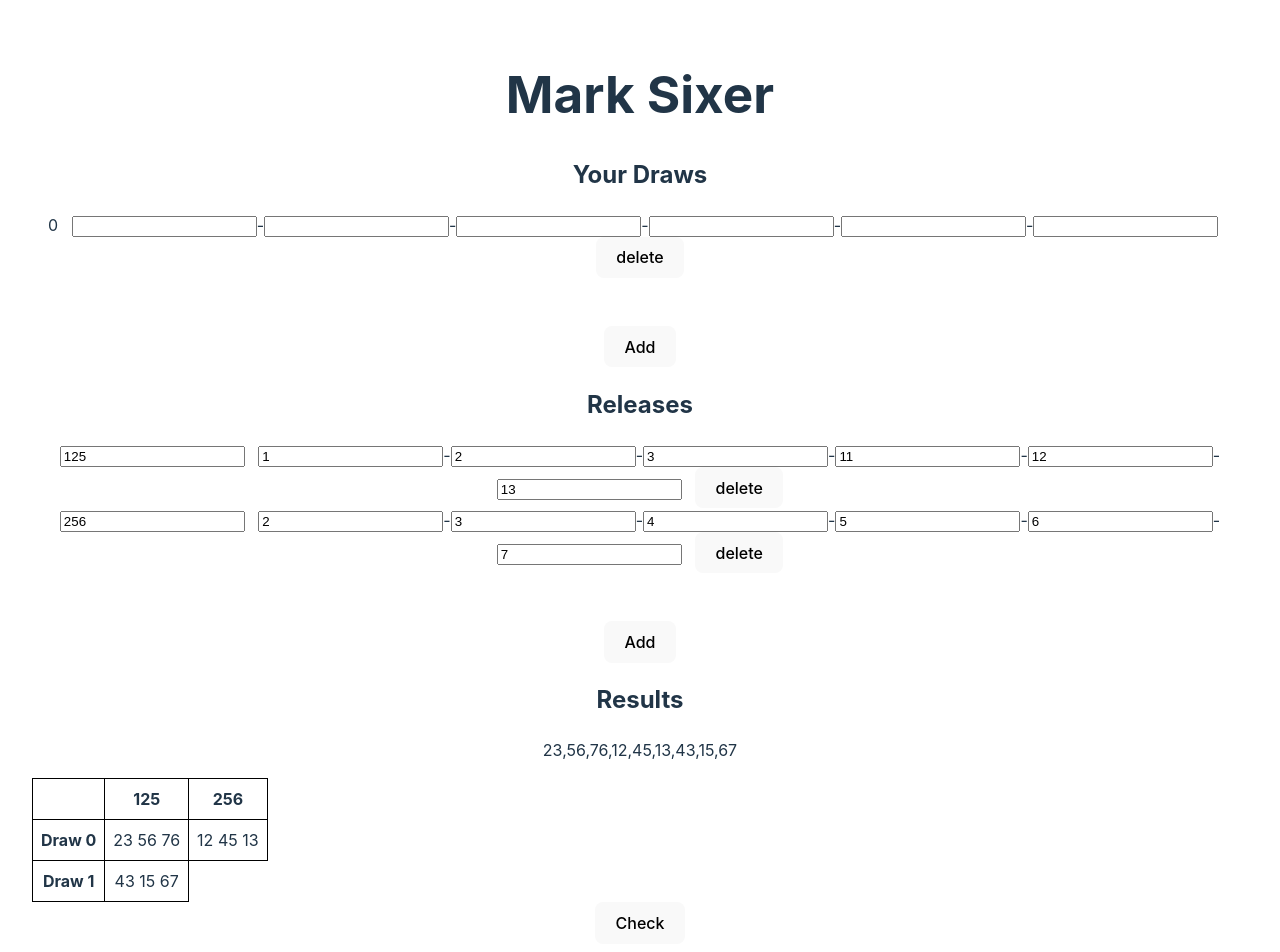
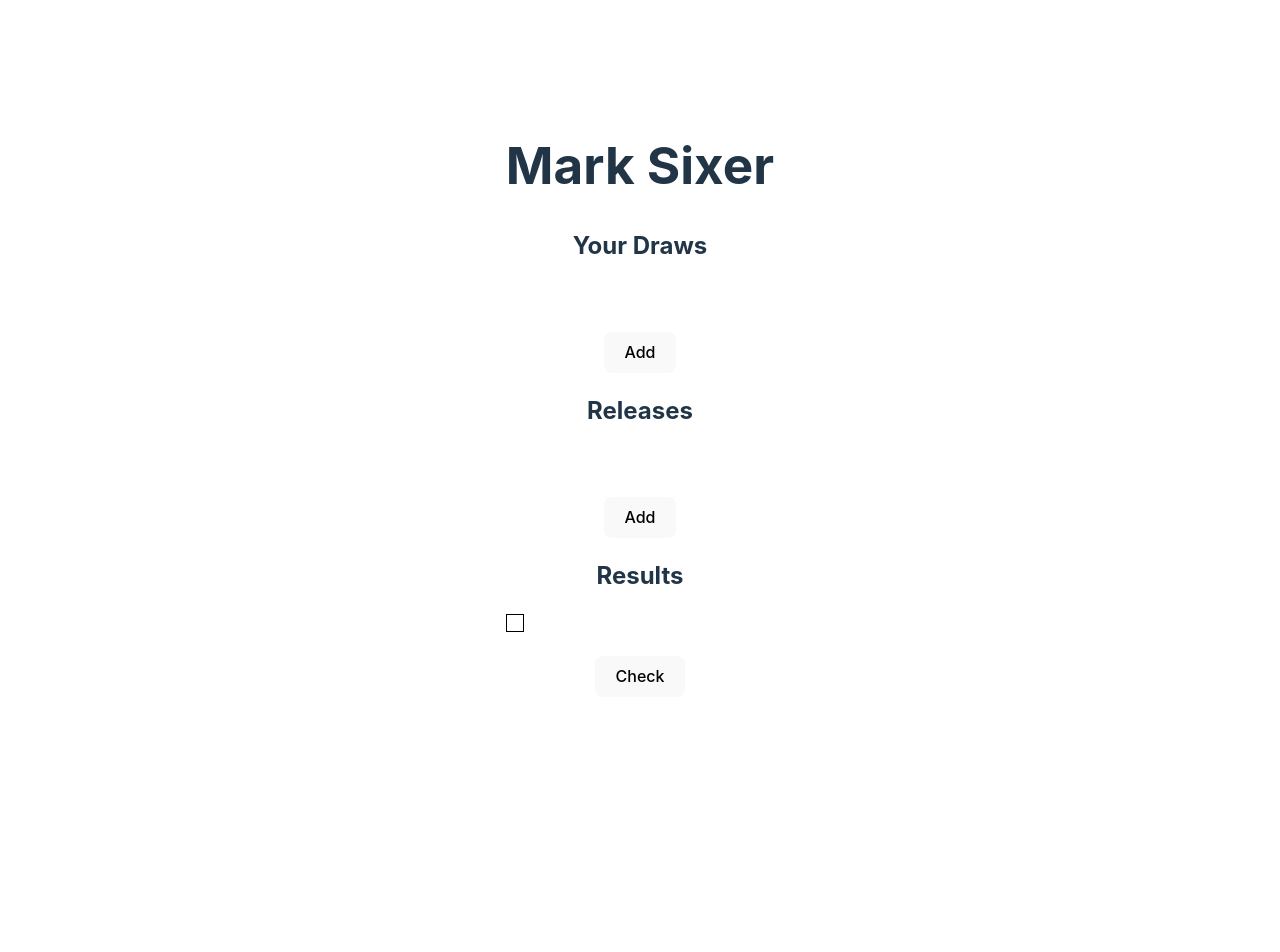
Before and after one commit to Marcussyl/mark-sixer, a React (Vite) app: page / in a window 1280 px wide. Shown: the top 952 px of the page. After the commit the page ends 800 px from the top, so only its background shows below. Built offline with nearby package versions, Linux system fonts and the light colour scheme.

Commit message:
Finish checkHandler

```diff
--- a/src/App.jsx
+++ b/src/App.jsx
@@ -3,11 +3,12 @@ import Draws from './components/draws.jsx'
 import Releases from './components/releases.jsx'
 import Results  from './components/results.jsx'
 import { useState } from 'react'
+import './App.css'
 
 function App() {
-  const [draws, setDraws] = useState([['', '', '', '', '', '']]) //draw
-  const [releases, setReleases] = useState([['125', '1', '2', '3', '11', '12', '13'],['256', '2','3','4','5','6','7']]) //term number: release
-  const [results, setResults] = useState([[['23','56','76'],['12','45','13']],[['43','15','67']]]) //[[[draw1 & release1 matches], [draw1 & release2 matches]],[[draw2 & release1 matches]]]
+  const [draws, setDraws] = useState([]) //draw
+  const [releases, setReleases] = useState([]) //term number: release
+  const [results, setResults] = useState([]) //[[[draw1 & release1 matches], [draw1 & release2 matches]],[[draw2 & release1 matches]]]
 
   //Draws handlers
   const addDrawHandler = () => {
@@ -46,24 +47,31 @@ function App() {
       setReleases(newReleases)
   }
 
+  function deepCopy(arr) {
+      return JSON.parse(JSON.stringify(arr));
+  }
+
   //Results handlers
   const checkHandler = () => {
-    const newResults = [...results]
+    let newResults = deepCopy(results)
+    alert(JSON.stringify(newResults, null, 2));
     for(let drawIdx = 0; drawIdx < draws.length; drawIdx++) {
+      let draw = draws[drawIdx]
       newResults[drawIdx] = []
-      //alert(`newResults: ${newResults}`)
+      //alert(`release length: ${releases.length}`)
       for(let releaseIdx = 0; releaseIdx < releases.length; releaseIdx++) {
-        alert(`releases: ${releases[releaseIdx]}`)
+        let release = releases[releaseIdx].slice(1);
+        //alert(`comparing draw ${drawIdx}: ${draw} with release ${releaseIdx}: ${release}...`)
         let tempResult = [];
         for (let i = 0; i < 6; i++) {
-          if (draws[drawIdx][i] === releases[releaseIdx][i+1]) {
-            tempResult.push(releases[releaseIdx][i+1]);
-            alert(`draw ${draws[drawIdx][i]} and release ${releases[releaseIdx][i+1]} match`)
+          if (release.indexOf(draw[i]) !== -1) {
+            tempResult.push(draw[i]);
+            //alert(`draw ${drawIdx} and release ${releaseIdx} match: ${draw[i]}`)
           }
         }
         if (tempResult.length >= 3) {
           newResults[drawIdx] = [...newResults[drawIdx], tempResult];
-          alert(`newResults: ${newResults}`)
+          alert(`newResults: ${newResults}; drawIdx length: ${newResults[drawIdx].length}`)
           setResults(newResults);
         }
       }
@@ -76,6 +84,7 @@ function App() {
       <Draws draws={draws} addDrawHandler={addDrawHandler} changeDrawHandler={changeDrawHandler} deleteDrawHandler={deleteDrawHandler}/>
       <Releases releases={releases} addReleaseHandler={addReleaseHandler} changeReleaseHandler={changeReleaseHandler} deleteReleaseHandler={deleteReleaseHandler}/>
       <Results results={results} releases={releases} draws={draws}/>
+      <br></br>
       <button type='button' onClick={checkHandler}>Check</button>
     </>
   )
```
